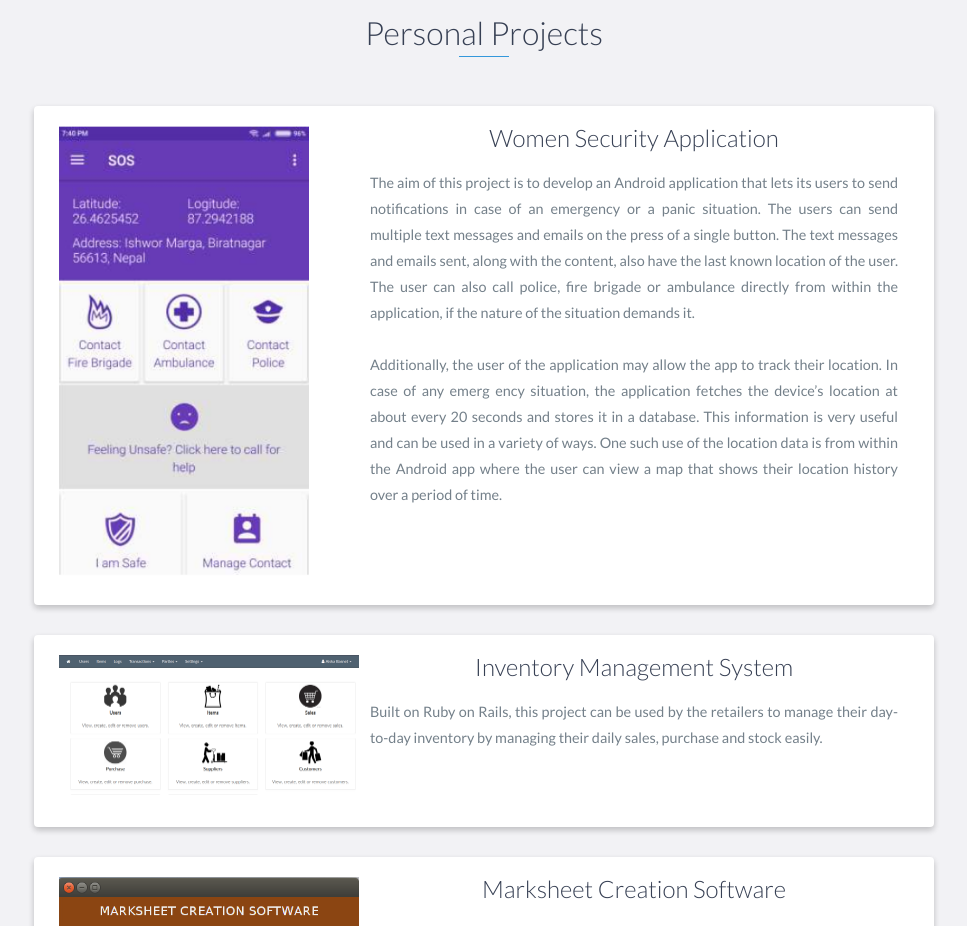
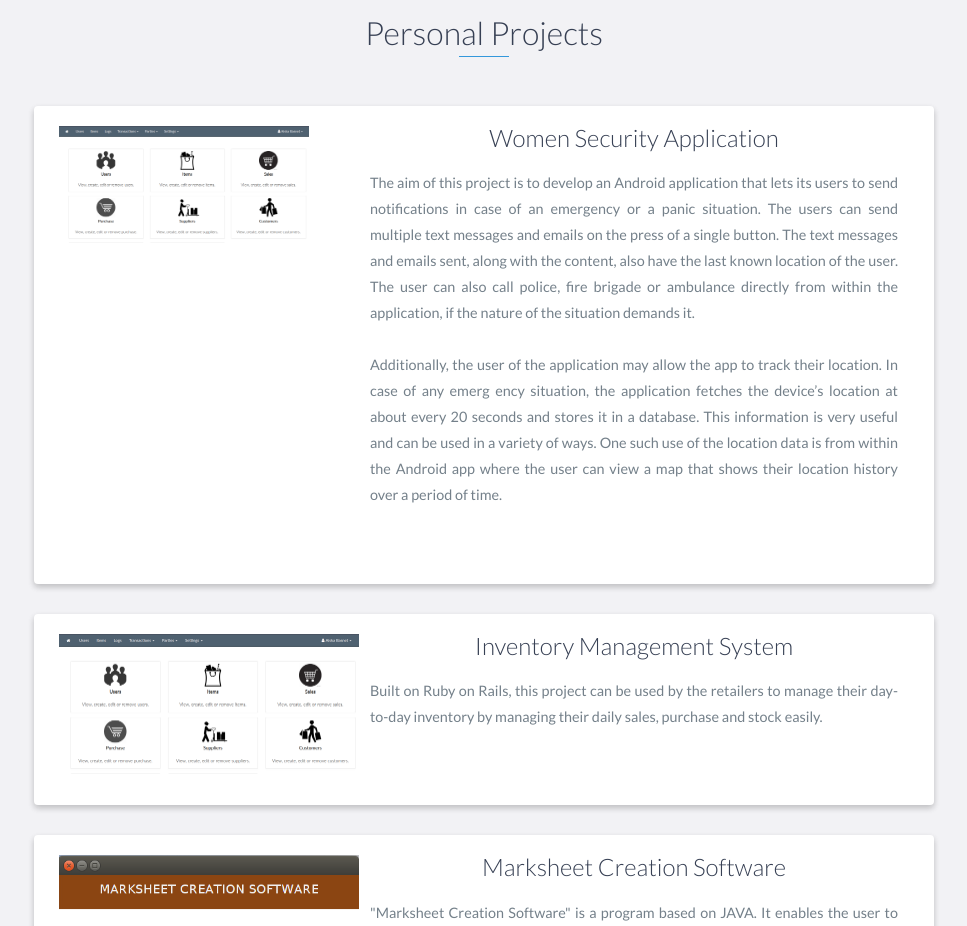
Before and after one commit to aiskabasnet/aiskabasnet.github.io, a plain HTML site: page index.html in a window 1280 px wide. Shown: the part 2640-3566 px from the top of the page, without its empty margins (156-1123 px from the left). Drawn offline with nearby package versions, Linux system fonts and the light colour scheme.

Commit message:
Update index.html

```diff
--- a/index.html
+++ b/index.html
@@ -165,7 +165,7 @@
           <div class="project shadow-large">
               <div class="col-md-4">
                   <div class="project-image">
-                      <img src="images/sos.png" class="img-responsive" style="position:relative !important;"/>
+                      <img src="images/inventory.png" class="img-responsive" style="position:relative !important;"/>
                   </div>
               </div>
               <div class="col-md-8">
```
